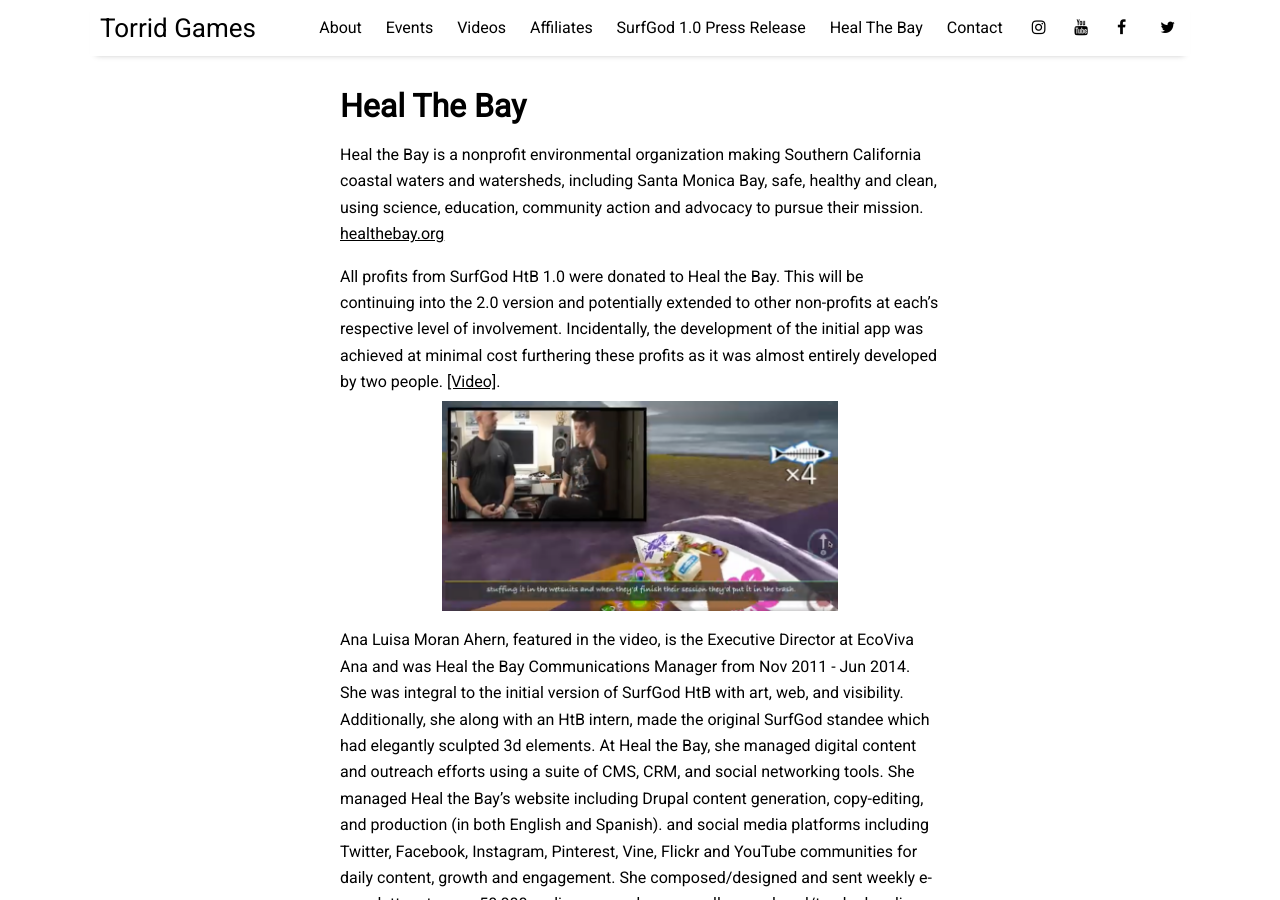
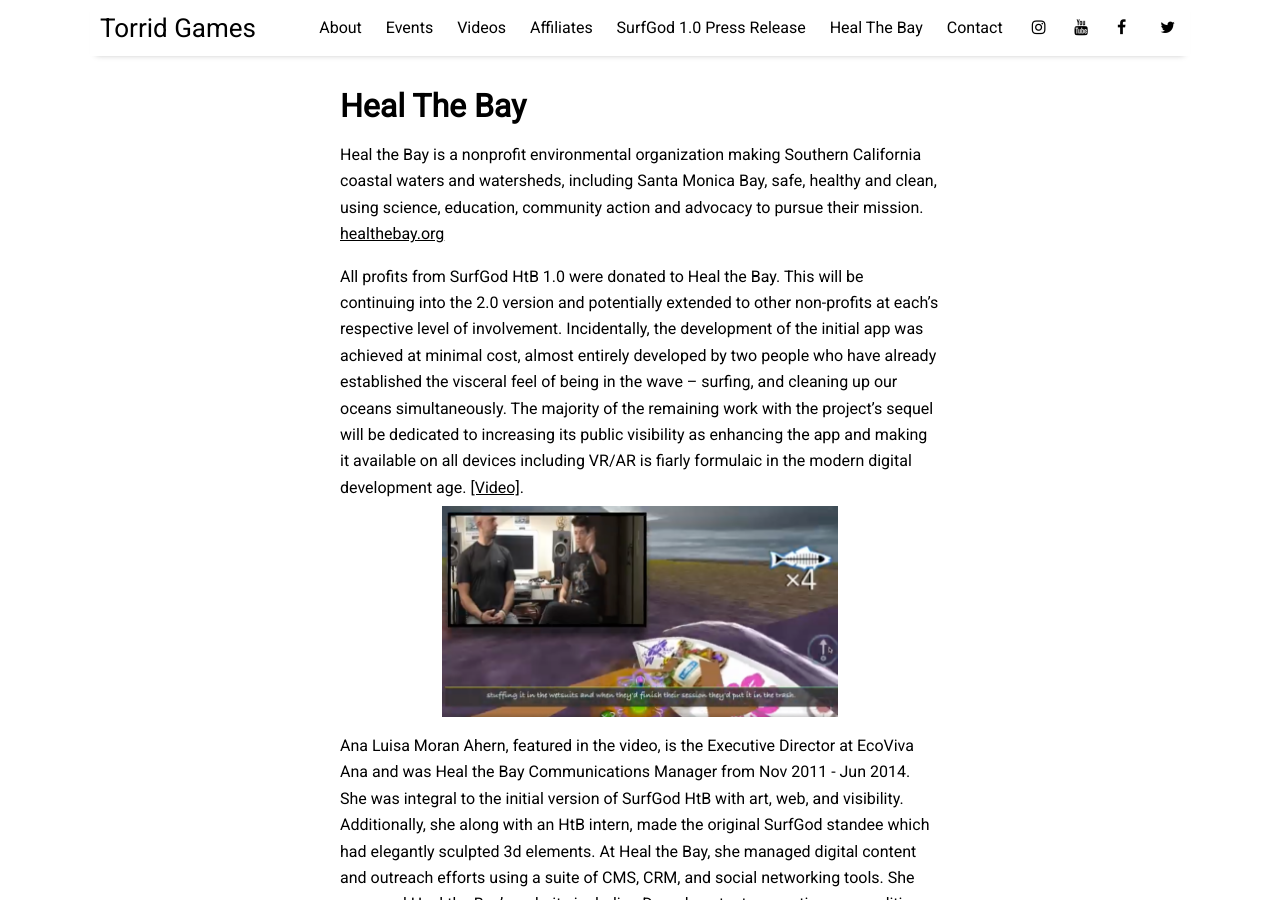
Before and after one commit to torridgames/torridgames.github.io, a Jekyll site: the page built from pages/healthebay.md, in a window 1280 px wide and 900 px high. Built offline with Jekyll 4.4.1, drawn with Linux system fonts in a browser that asks for light colours; nearby versions of some CDN libraries.

Commit message:
Update healthebay.md

```diff
--- a/pages/healthebay.md
+++ b/pages/healthebay.md
@@ -8,7 +8,8 @@
 Heal the Bay is a nonprofit environmental organization making Southern California coastal waters and watersheds, including Santa Monica Bay, safe, healthy and clean, using science, education, community action and advocacy to pursue their mission.
 [healthebay.org](https://healthebay.org)
 
-All profits from SurfGod HtB 1.0 were donated to Heal the Bay.  This will be continuing into the 2.0 version and potentially extended to other non-profits at each's respective level of involvement. Incidentally, the development of the initial app was achieved at minimal cost furthering these profits as it was almost entirely developed by two people.
+All profits from SurfGod HtB 1.0 were donated to Heal the Bay.  This will be continuing into the 2.0 version and potentially extended to other non-profits at each's respective level of involvement. Incidentally, the development of the initial app was achieved at minimal cost, almost entirely developed by two people
+who have already established the visceral feel of being in the wave -- surfing, and cleaning up our oceans simultaneously.  The majority of the remaining work with the project's sequel will be dedicated to increasing its public visibility as enhancing the app and making it available on all devices including VR/AR is fiarly formulaic in the modern digital development age.
 [[Video]](https://youtu.be/DY-8u66-XJE).
 <img src="assets/img/SS_Ana_Matt_SG1.png" style="width: 66%; height: 200;">
 
```
